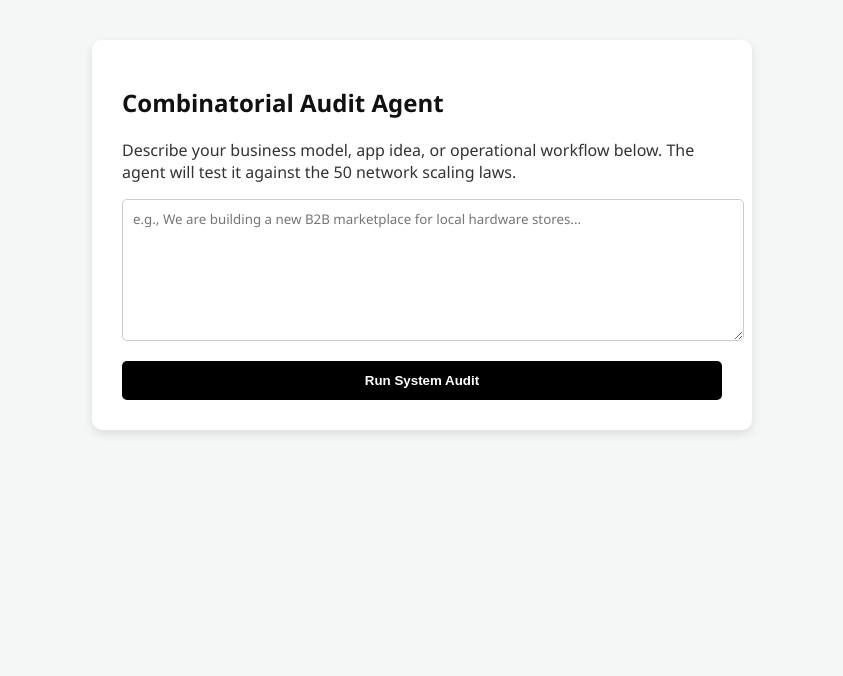
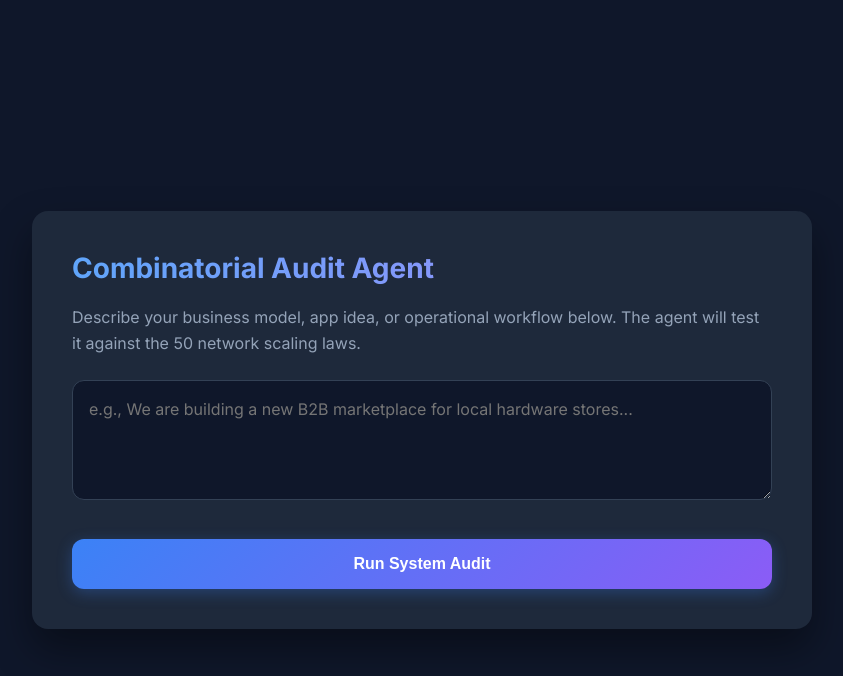
Before and after one commit to pushkarmankala1-blip/digital-twin-app, a website: page digital-twin-app/index.html in a window 1280 px wide. Shown: the whole page, without its empty margins (218-1061 px from the left). Drawn offline with Linux system fonts and the light colour scheme.

Commit message:
Update index.html

```diff
--- a/digital-twin-app/index.html
+++ b/digital-twin-app/index.html
@@ -14,6 +14,107 @@
         .response-box { margin-top: 20px; padding: 15px; background: #f9f9f9; border-left: 4px solid #000; display: none; white-space: pre-wrap; font-size: 14px; line-height: 1.5; }
         .loading { display: none; margin-top: 15px; font-style: italic; color: #666; }
     </style>
+<style>
+  /* Import a clean, modern font */
+  @import url('https://fonts.googleapis.com/css2?family=Inter:wght@400;600;700&display=swap');
+
+  body {
+    font-family: 'Inter', sans-serif;
+    background-color: #0f172a; /* Deep slate background */
+    color: #f8fafc;
+    display: flex;
+    justify-content: center;
+    align-items: center;
+    min-height: 100vh;
+    margin: 0;
+    padding: 20px;
+  }
+
+  /* The Main Dashboard Card */
+  .container {
+    background: #1e293b;
+    padding: 40px;
+    border-radius: 16px;
+    box-shadow: 0 20px 40px rgba(0,0,0,0.4);
+    width: 100%;
+    max-width: 700px;
+  }
+
+  h1 {
+    margin-top: 0;
+    font-size: 28px;
+    background: linear-gradient(90deg, #60a5fa, #a78bfa);
+    -webkit-background-clip: text;
+    -webkit-text-fill-color: transparent;
+  }
+
+  p {
+    color: #94a3b8;
+    line-height: 1.6;
+    margin-bottom: 24px;
+  }
+
+  /* The Input Matrix */
+  textarea {
+    width: 100%;
+    background: #0f172a;
+    color: #e2e8f0;
+    border: 1px solid #334155;
+    border-radius: 12px;
+    padding: 16px;
+    font-size: 16px;
+    line-height: 1.5;
+    resize: vertical;
+    min-height: 120px;
+    box-sizing: border-box;
+    transition: all 0.3s ease;
+  }
+
+  textarea:focus {
+    border-color: #60a5fa;
+    outline: none;
+    box-shadow: 0 0 0 4px rgba(96, 165, 250, 0.15);
+  }
+
+  /* The Audit Button */
+  button {
+    background: linear-gradient(135deg, #3b82f6, #8b5cf6);
+    color: white;
+    border: none;
+    padding: 16px 24px;
+    border-radius: 12px;
+    font-size: 16px;
+    font-weight: 700;
+    cursor: pointer;
+    width: 100%;
+    margin-top: 20px;
+    transition: transform 0.1s, box-shadow 0.3s;
+    box-shadow: 0 4px 15px rgba(59, 130, 246, 0.3);
+  }
+
+  button:hover {
+    box-shadow: 0 6px 20px rgba(59, 130, 246, 0.5);
+    transform: translateY(-2px);
+  }
+
+  button:active {
+    transform: translateY(1px);
+  }
+
+  /* The Output Zone */
+  #response-area {
+    margin-top: 30px;
+    padding: 20px;
+    border-left: 4px solid #8b5cf6;
+    background: #0f172a;
+    border-radius: 0 12px 12px 0;
+    font-size: 15px;
+    line-height: 1.7;
+    color: #e2e8f0;
+    white-space: pre-wrap; /* Keeps Gemini's formatting */
+    display: none; /* Hidden until there is a response */
+  }
+</style>
 </head>
 <body>
 
```
